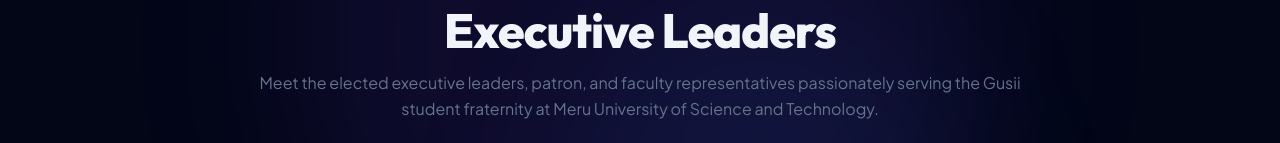
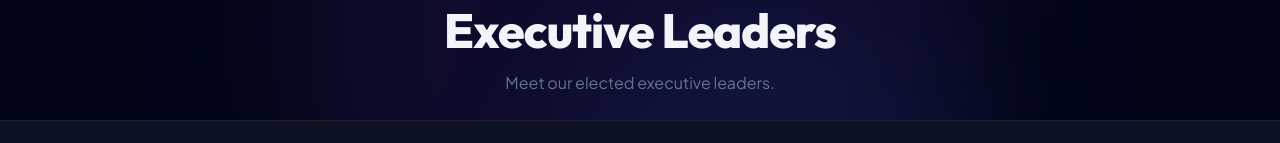
Before and after one commit to Omwenga75/gusa, a Next.js app: page /leadership in a window 1280 px wide. Shown: the part 140-283 px from the top of the page. Built offline with nearby package versions, Linux system fonts and the light colour scheme; no server answers; the database is empty.

Commit message:
Update leadership page subtitle text

```diff
--- a/src/app/leadership/page.tsx
+++ b/src/app/leadership/page.tsx
@@ -91,8 +91,7 @@ export default function LeadershipPage() {
             </h1>
 
             <p style={{ fontSize: '1rem', color: 'var(--text-muted)', lineHeight: 1.6, margin: 0 }}>
-              Meet the elected executive leaders, patron, and faculty representatives passionately serving the Gusii
-              student fraternity at Meru University of Science and Technology.
+              Meet our elected executive leaders.
             </p>
           </div>
         </div>
```
